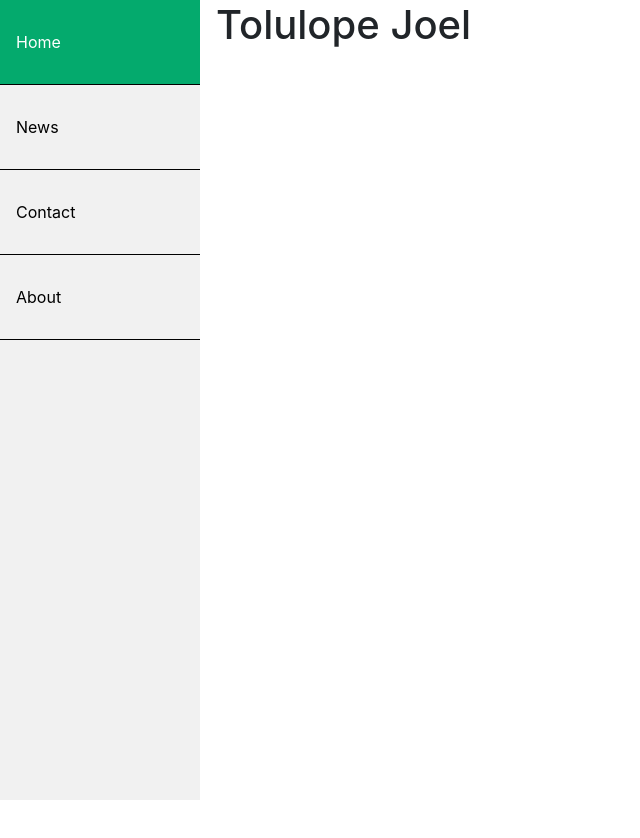
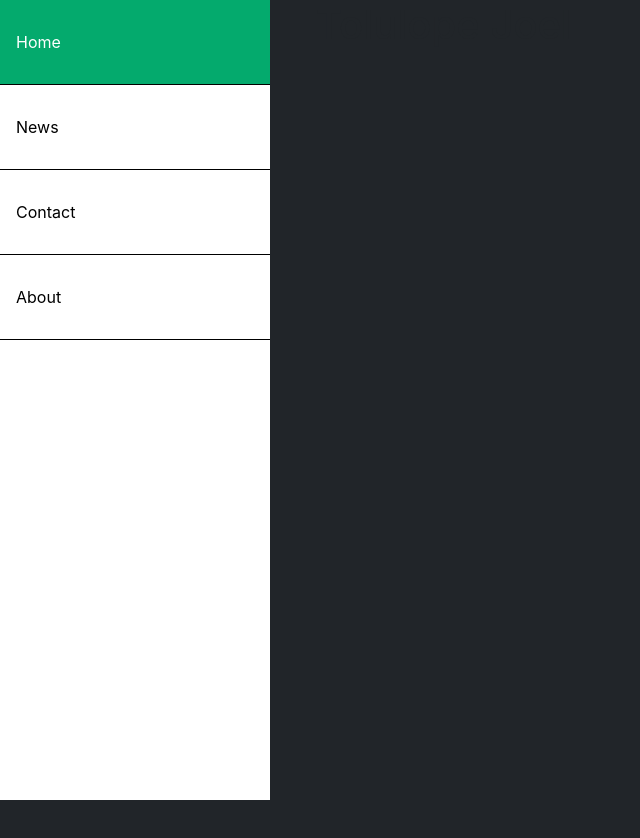
Before and after one commit to TolulopeJoel/Slime-Road-FE, a React (Create React App) app: page / in a window 1280 px wide. Shown: the top 838 px of the page, without its empty margins (0-640 px from the left). Built offline with nearby package versions, Linux system fonts and the light colour scheme.

Commit message:
Added styling

```diff
--- a/src/index.css
+++ b/src/index.css
@@ -1,5 +1,6 @@
 body {
   margin: 0;
+  background-color: #212529;
   font-family: -apple-system, BlinkMacSystemFont, 'Segoe UI', 'Roboto', 'Oxygen',
     'Ubuntu', 'Cantarell', 'Fira Sans', 'Droid Sans', 'Helvetica Neue',
     sans-serif;
@@ -12,12 +13,21 @@ code {
     monospace;
 }
 
+a {
+  text-decoration: none;
+  color: inherit;
+}
+
+a:hover {
+  text-decoration: underline;
+}
+
 /* The side navigation menu */
 .sidebar {
   margin: 0;
   padding: 0;
-  width: 200px;
-  background-color: #f1f1f1;
+  width: 270px;
+  background-color: #fff;
   position: fixed;
   height: 100%;
   overflow: auto;
@@ -47,7 +57,7 @@ code {
 
 /* Page content. The value of the margin-left property should match the value of the sidebar's width property */
 div.content {
-  margin-left: 200px;
+  margin-left: 300px;
   padding: 1px 16px;
   height: 1000px;
 }
@@ -61,7 +71,7 @@ div.content {
 }
 
 /* On screens that are less than 700px wide, make the sidebar into a topbar */
-@media screen and (max-width: 700px) {
+@media screen and (max-width: 1000px) {
   .sidebar {
     width: 100%;
     height: auto;
```
